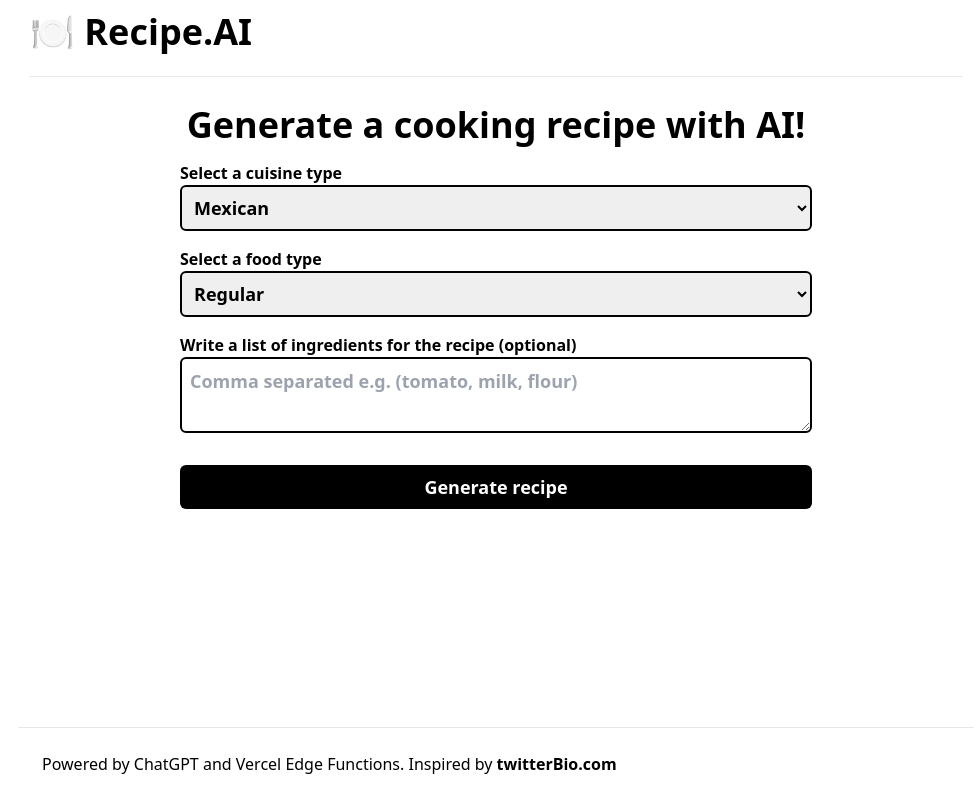
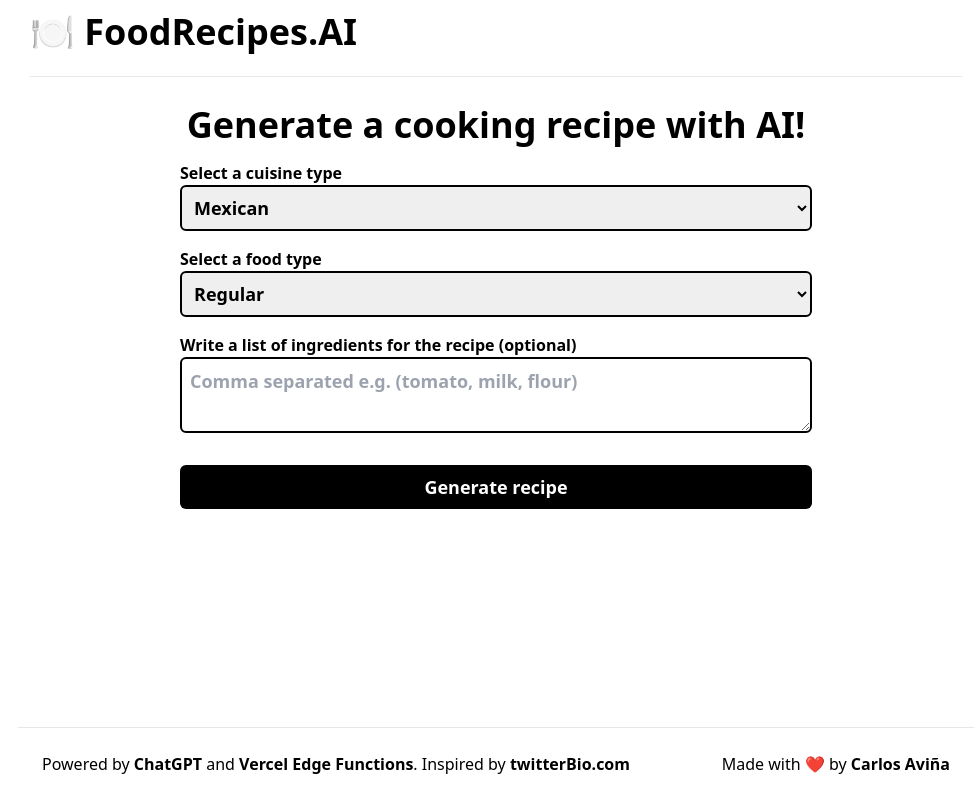
Before and after one commit to CarlosAvina/recipeai, a Next.js app: page / in a window 1280 px wide. Shown: the whole page, without its empty margins (144-1124 px from the left). Built offline with nearby package versions, Linux system fonts and the light colour scheme.

Commit message:
Add footer links

```diff
--- a/src/pages/index.tsx
+++ b/src/pages/index.tsx
@@ -81,7 +81,7 @@ export default function Home() {
   return (
     <div className="grid grid-cols-8 grid-rows-[min-content_1fr_min-content] gap-4 h-screen">
       <Head>
-        <title>Recipe AI</title>
+        <title>Food Recipes AI</title>
         <meta
           name="description"
           content="A site powered by ChatGPT for generating cooking recipes"
@@ -93,7 +93,9 @@ export default function Home() {
         />
       </Head>
       <nav className="flex flex-col gap-6 col-start-2 col-end-8 p-3">
-        <h1 className="text-4xl font-extrabold cursor-pointer">🍽️ Recipe.AI</h1>
+        <h1 className="text-4xl font-extrabold cursor-pointer">
+          🍽️ FoodRecipes.AI
+        </h1>
         <hr />
       </nav>
       <main className="col-start-3 col-end-7">
@@ -173,15 +175,44 @@ export default function Home() {
       </main>
       <footer className="flex flex-col col-start-2 col-end-8">
         <hr />
+        <div className="flex justify-between">
           <div className="p-6">
-          Powered by ChatGPT and Vercel Edge Functions. Inspired by{" "}
+            Powered by{" "}
             <Link
+              target="_blank"
+              className="font-bold hover:text-blue-400"
+              href="https://openai.com/blog/chatgpt"
+            >
+              ChatGPT
+            </Link>{" "}
+            and{" "}
+            <Link
+              target="_blank"
+              className="font-bold hover:text-blue-400"
+              href="https://www.vercel.com"
+            >
+              Vercel Edge Functions
+            </Link>
+            . Inspired by{" "}
+            <Link
+              target="_blank"
               className="font-bold hover:text-blue-400"
               href="https://www.twitterbio.com/"
             >
               twitterBio.com
             </Link>
           </div>
+          <div className="p-6">
+            Made with ❤️ by{" "}
+            <Link
+              target="_blank"
+              className="font-bold hover:text-blue-400"
+              href="https://www.carlosavina.dev/"
+            >
+              Carlos Aviña
+            </Link>
+          </div>
+        </div>
       </footer>
     </div>
   );
```
Lines whose indentation alone changed are shown as unchanged.
